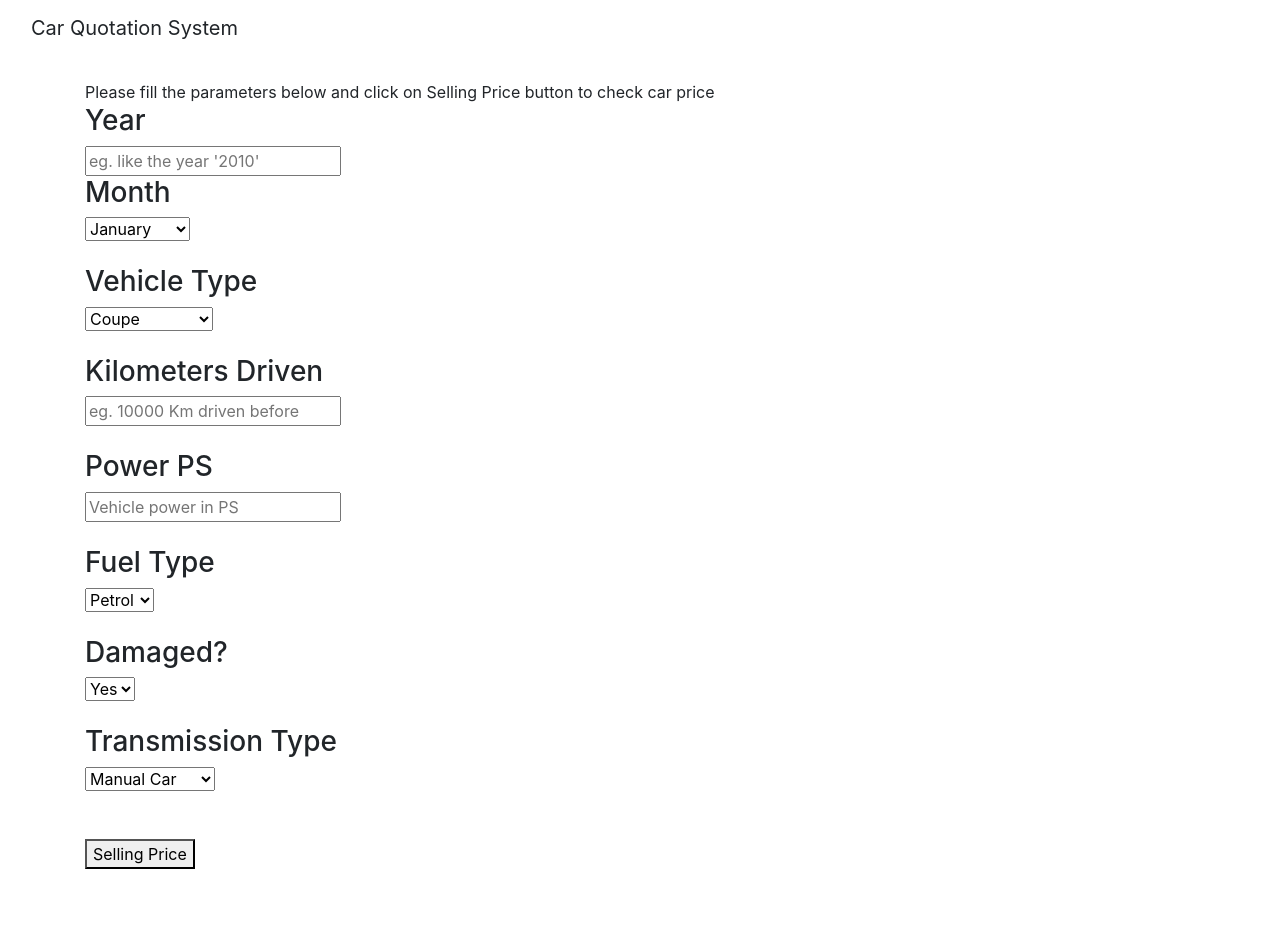
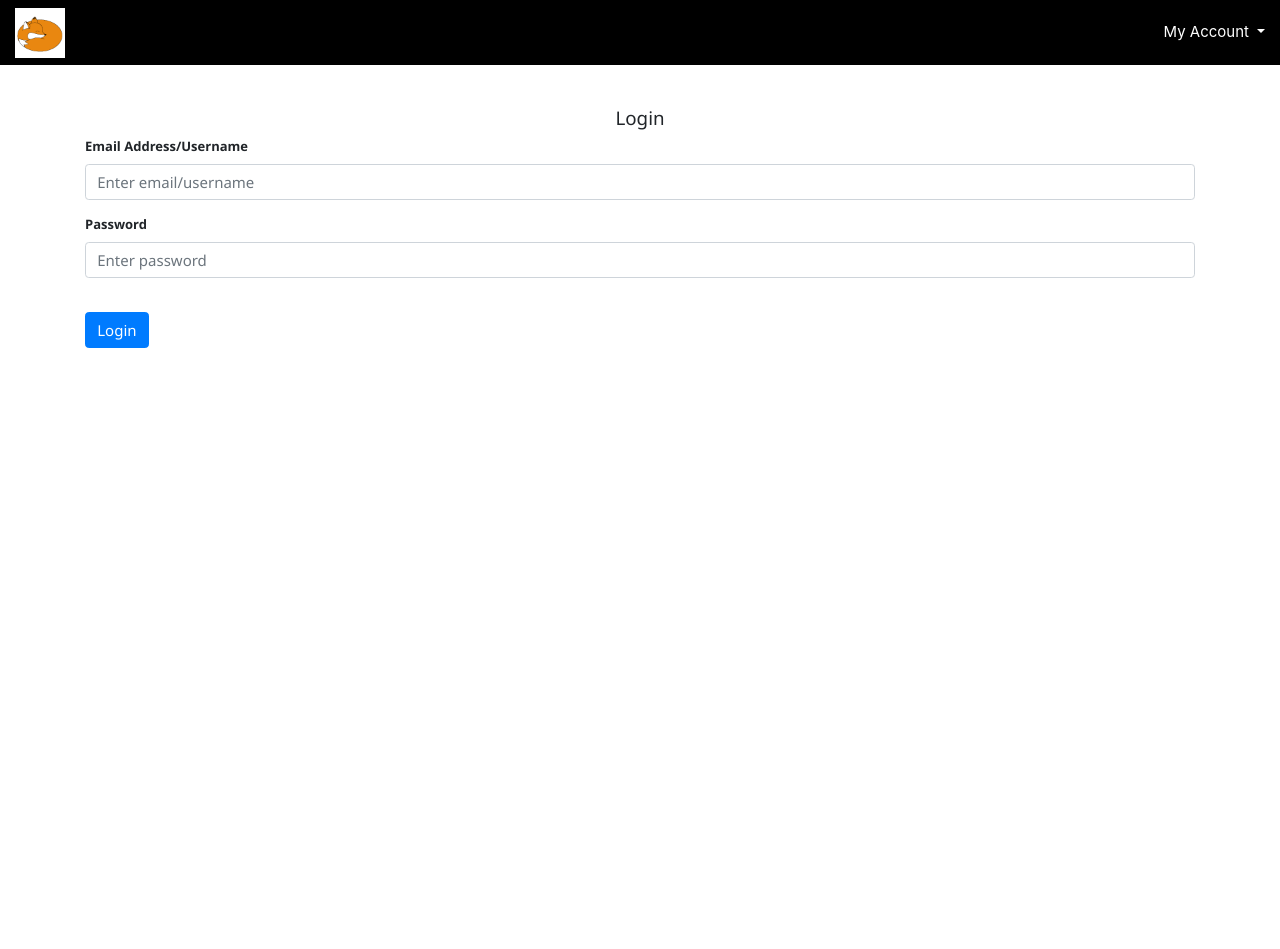
Before and after one commit to jfv-trinity/Ai_Group_Project, a Flask app: page / in a window 1280 px wide. After the commit the page ends 348 px from the top, so only its background shows below. Run offline with Flask 2, Linux system fonts and the light colour scheme; parts of the project's set-up code (start-up, migrations or seed data) failed here and were passed over; some libraries are stand-ins or nearby versions.

Commit message:
Updated Form/Login Added

```diff
--- a/website/auth.py
+++ b/website/auth.py
@@ -7,9 +7,13 @@
 from . import db
 from .models import User
 from sqlalchemy.sql import text
+import pickle
+import numpy as np
+from sklearn.preprocessing import StandardScaler
 # This file SHOULD contain all Web routes/views that would require users to be signed in
 auth = Blueprint('auth', __name__)
-
+model = pickle.load(open("rfr.pkl", "rb"))
+standard_to = StandardScaler()
 
 def verification():
     if request.method == 'POST':
@@ -21,6 +25,7 @@
                 if check_password_hash(user.password, password):
                     login_user(user, remember=True)
                     flash(f'Welcome back {current_user.username}', category='success')
+                    redirect(url_for('auth.predict'))
                 else:
                     flash('login failed', category='error')
             else:
@@ -58,29 +63,12 @@
                 flash(f'Hello {current_user.username}!', category='success')
 
 
-@auth.route('/login', methods=['GET', 'POST'])
-def login():
-    if request.method == 'POST':
-        verification()
-        if current_user.is_authenticated:
-            return redirect(url_for('auth.home'))
-    return render_template("login.html", user=current_user)
-
-
-@auth.route('/', methods=['GET', 'POST'])
-def home():
-    if not current_user.is_authenticated:
-        verification()
-    return render_template("home.html", user=current_user)
-
-
 @auth.route('/logout')
 @login_required
 def logout():
     logout_user()
     # return redirect('/') also works but if changed in future would need to come back and code it again
-    return redirect(url_for('auth.home'))
-
+    return redirect(url_for('auth.login'))
 
 @auth.route('/create-account', methods=['GET', 'POST'])
 def create_account():
@@ -117,3 +105,88 @@
             return redirect(url_for('auth.home'))
 
     return render_template("sign_up.html", user=current_user)
+
+@auth.route('/predict', methods=['GET', 'POST'])
+@login_required
+def predict():
+    Fuel_Type_Diesel = 0
+
+    if request.method == 'POST':
+        yearOfRegistration = int(request.form['yearOfRegistration'])
+        kilometer = int(request.form['kilometer'])
+        vehicleType = int(request.form['vehicleType'])
+        fuelType = request.form['fuelType']
+        gearbox = request.form['gearbox']
+        powerPS = request.form['powerPS']
+        monthOfRegistration = request.form['monthOfRegistration']
+        notRepairedDamage = request.form['notRepairedDamage']
+
+        prediction = model.predict(np.array([[vehicleType,
+                                              yearOfRegistration,
+                                              gearbox,
+                                              powerPS,
+                                              kilometer,
+                                              monthOfRegistration,
+                                              fuelType,
+                                              notRepairedDamage]]))
+        output = round(prediction[0], 2)
+        if output < 0:
+            return render_template('predict.html', prediction_texts="Sorry you cannot sell this car", user=current_user)
+        else:
+            print(output * 1.3)
+            prediction_text="You can sell the Car at ${} ".format(output * 1.3)
+            flash(f'{prediction_text}', category='success')
+            return render_template('predict.html', prediction_text="You can sell the Car at ${} ".format(output * 1.3), user=current_user)
+    else:
+        return render_template("predict.html", user=current_user)
+
+@auth.route('/', methods=['GET', 'POST'])
+def login():
+    if request.method == 'POST':
+        if request.form.get('type') == 'login':
+            email = request.form.get('email')
+            password = request.form.get('password')
+            user = User.query.filter_by(email=email).first()
+            if user:
+                if check_password_hash(user.password, password):
+                    login_user(user, remember=True)
+                    flash(f'Welcome back {current_user.username}', category='success')
+                    return render_template('predict.html', user=current_user)
+                else:
+                    flash('login failed', category='error')
+            else:
+                flash('login failed', category='error')
+        if request.form.get('type') == 'register':
+            email = request.form.get('email')
+            username = request.form.get('username')
+            password1 = request.form.get('password1')
+            password2 = request.form.get('password2')
+
+            user = User.query.filter_by(email=email).first()
+            user_name = User.query.filter_by(username=username).first()
+
+            if user:
+                flash('email already exists', category='error')
+            if user_name:
+                flash('username is taken', category='error')
+            if len(email) < 7:
+                flash('The email must be greater than 7 characters', category='error')
+            if len(username) < 3:
+                flash('name must me greater than 3 characters', category='error')
+            if len(password1) < 8:
+                flash('password must be greater than 8 characters', category='error')
+            elif password1 != password2:
+                flash('passwords do not match', category='error')
+            else:
+                new_user = User(email=email,
+                                username=username,
+                                password=generate_password_hash(password1, method='sha256'))
+
+                db.session.add(new_user)
+                db.session.commit()
+                user = User.query.filter_by(email=email).first()
+                login_user(user, remember=True)
+                flash(f'Hello {current_user.username}!', category='success')
+                return render_template('predict.html', user=current_user)
+
+    return render_template("login.html", user=current_user)
--- a/website/static/css/main.css
+++ b/website/static/css/main.css
@@ -30,6 +30,10 @@
 
 .navbar a:link, a:visited{
 color:white;
+}
+
+.navbar-header{
+    float:center;
 }
 
 .list-header{
@@ -82,22 +86,13 @@
     padding: 0;
 }
 
-body {
-   /*  display: flex;*/
-   /* align-items: center;*/
-   /* justify-content: center;*/
-    height: 100vh;
-    background: #FFEFBA;
-    /* fallback for old browsers */
-    /*background: -webkit-linear-gradient(to right, #FFFFFF, #FFEFBA);*/
-    /* Chrome 10-25, Safari 5.1-6 */
-    /*background: linear-gradient(to right, #FFFFFF, #FFEFBA);*/
-    /* W3C, IE 10+/ Edge, Firefox 16+, Chrome 26+, Opera 12+, Safari 7+ */
-
-}
-
 .container {
     max-width: 640px;
     font-family: 'Segoe UI', Tahoma, Geneva, Verdana, sans-serif;
     font-size: 13px;
 }
+
+body {
+    background-color: #c7d6d5;
+    text-align: center;
+}
--- a/website/templates/base.html
+++ b/website/templates/base.html
@@ -21,7 +21,7 @@
     </head>
     <body>
     <nav class="navbar navbar-expand-lg">
-        <a href="/">
+        <a>
             <!--<img src="{{ url_for('static', filename='logo.png')}}" height='40' width='40'>  flask method: img src  -->
             <img src="/static/logo.png" height="50" width="50" align="left" >  <!-- HTML method img src -->
         </a>
@@ -37,7 +37,7 @@
             <ul class="nav navbar-nav">
 
                 {% if user.is_authenticated %}
-                <a class="nav-item nav-link" id="home-page" href="/">Home Page</a>
+
 
             </ul>
 
@@ -51,7 +51,6 @@
                     </a>
 
                     <div class="dropdown-menu dropdown-menu-right" aria-labelledby="account_drop_down_menu_btn">
-                        <a class="nav-item nav-link" id="profile" href="/profile">Account Settings</a>
                         <a class="nav-item nav-link" id="logout" href="/logout">Logout</a>
                     </div>
                 </a>
--- a/website/templates/home.html
+++ /dev/null
@@ -1,107 +0,0 @@
-<!DOCTYPE html>
-<html lang="en">
-
-<head>
-    <meta charset="UTF-8">
-    <meta name="viewport" content="width=device-width, initial-scale=1.0">
-    <title>Car Price Prediction</title>
-
-
-    <!-- BootStrap -->
-    <link rel="stylesheet" href="https://stackpath.bootstrapcdn.com/bootstrap/4.5.0/css/bootstrap.min.css"
-        integrity="sha384-9aIt2nRpC12Uk9gS9baDl411NQApFmC26EwAOH8WgZl5MYYxFfc+NcPb1dKGj7Sk" crossorigin="anonymous">
-
-
-    <!-- css -->
-    <link rel="stylesheet" href="static/css/styles.css">
-
-
-</head>
-
-<body>
-
-    <!-- As a heading -->
-    <nav class="navbar navbar-inverse navbar-fixed-top">
-        <div class="container-fluid">
-            <div class="navbar-header">
-                 <a2 class="navbar-brand" href="/">Car Quotation System</a2>
-        <br>
-            </div>
-        </div>
-    </nav>
-
-    <br>
-
-
-    <div class="container">
-    <a2>Please fill the parameters below and click on Selling Price button to check car price</a2>
-
-
-        <form action="\predict" method="post">
-
-            <h3>Year</h3><input id="first" name="yearOfRegistration" placeholder="eg. like the year '2010' "type="number" >
-        <br>
-            <h3>Month</h3><select name="monthOfRegistration" id="monthOfRegistration" required="required">
-                <option value="0">January</option>
-                <option value="1">Febuary</option>
-                <option value="2">March</option>
-                <option value="3">April</option>
-                <option value="4">May</option>
-                <option value="5">June</option>
-                <option value="6">July</option>
-                <option value="7">August</option>
-                <option value="8">September</option>
-                <option value="9">October</option>
-                <option value="10">November</option>
-                <option value="11">December</option>
-            </select>
-        <br>
-        <br>
-        <h3>Vehicle Type</h3><select name="vehicleType" id="vehicleType" required="required">
-            <option value="3">Coupe</option>
-            <option value="7">SUV</option>
-            <option value="4">Sub-Compact</option>
-            <option value="6">Limousine</option>
-            <option value="4">Convertible</option>
-            <option value="1">Bus</option>
-            <option value="5">Camper</option>
-            <option value="0">Other</option>
-
-        </select>
-    <br>
-        <br>
-            <h3>Kilometers Driven</h3><input id="third" name="kilometer" type="number" placeholder="eg. 10000 Km driven before" required="required">
-        <br>
-        <br>
-            <h3>Power PS</h3><input id="fourth" name="powerPS" placeholder="Vehicle power in PS" type="number" required="required">
-        <br>
-        <br>
-
-            <h3>Fuel Type</h3><select name="fuelType" id="fuel" required="required">
-                <option value="1">Petrol</option>
-                <option value="3">Diesel</option>
-                <option value="0">CNG</option>
-            </select>
-        <br>
-        <br>
-            <h3>Damaged?</h3><select name="notRepairedDamage" id="notRepairedDamage" required="required">
-                <option value="0">Yes</option>
-                <option value="1">No</option>
-            </select>
-        <br>
-        <br>
-            <h3>Transmission Type</h3><select name="gearbox" id="research" required="required">
-                <option value="1">Manual Car</option>
-                <option value="0">Automatic Car</option>
-            </select>
-
-            <br><br><br><button id="sub" type="submit ">Selling Price</button>
-        </form>
-        <br><br>
-        <h3>{{ prediction_text }}</h3>
-        <br>
-    </div>
-
-</body>
-
-</html>
--- a/website/templates/login.html
+++ b/website/templates/login.html
@@ -11,8 +11,11 @@
     <label for="password"><b>Password</b></label>
     <input type="password" class="form-control" id="password" name="password" onblur='checkPassword(this)' placeholder="Enter password"/>
   </div>
-  <input type="hidden" name="type" value="login">
+  <input type="hidden" id="form1" name="type" value="login">
   <br />
   <button type="submit" id="submit-button" value="Send Form" class="btn btn-primary">Login</button>
 </form>
 {% endblock %}
+
+
+<h2 class="navbar-brand">Car Quotation System - Please fill in form below to recieve an estimate</h2>
```
Also changed, not shown: website/templates/index.html (deleted, +0 -107 lines), website/views.py (+0 -32 lines).
